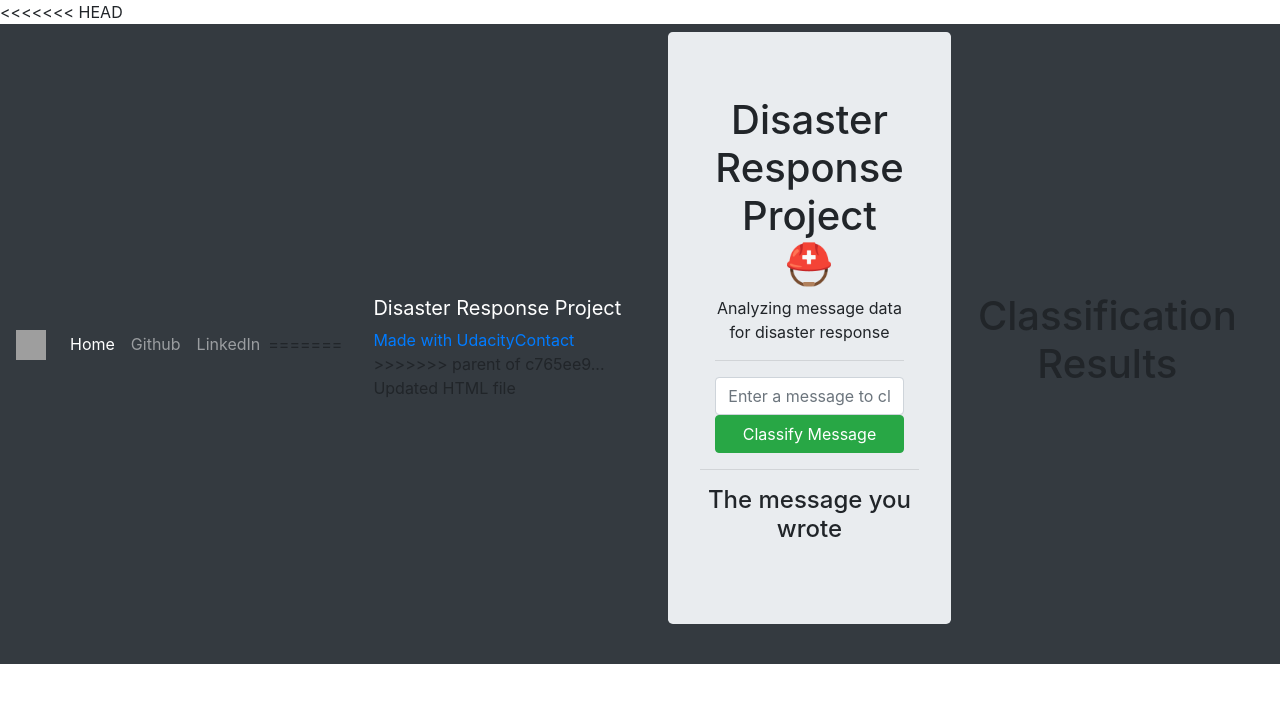
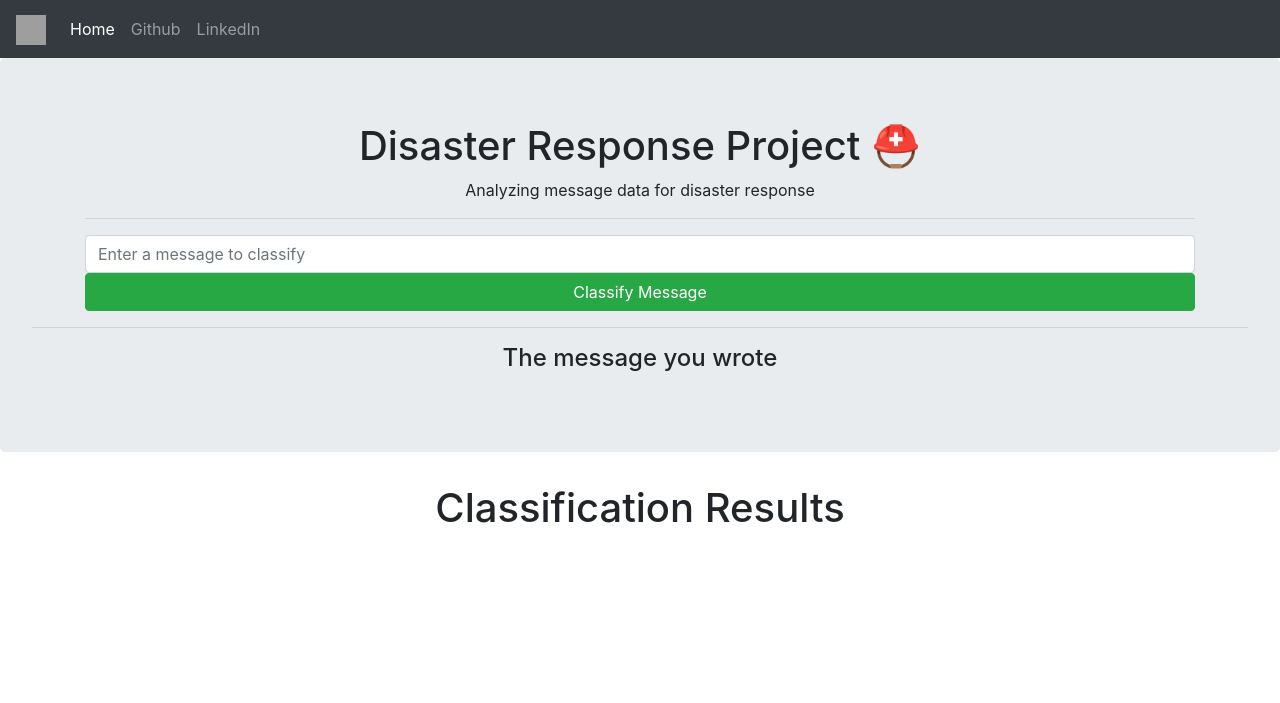
Before and after one commit to acrucetta/disaster_response_pipeline, a Flask app: template app/templates/go.html in a window 1280 px wide. Shown: the top 703 px of the page. Run offline with Flask 2, Linux system fonts and the light colour scheme; the template is opened without the code that fills it, so the values that code supplies are empty; parts of the project's set-up code (start-up, migrations or seed data) failed here and were passed over; some libraries are stand-ins or nearby versions; grey boxes are pictures that could not be loaded.

Commit message:
Solved merge conficts

```diff
--- a/app/run.py
+++ b/app/run.py
@@ -1,18 +1,17 @@
 import json
 import plotly
 import pandas as pd
-
+import nltk
 from nltk.stem import WordNetLemmatizer
 from nltk.tokenize import word_tokenize
-
 from flask import Flask
 from flask import render_template, request, jsonify
 from plotly.graph_objs import Bar
 from sklearn.externals import joblib
 from sqlalchemy import create_engine
-
 from sklearn.base import BaseEstimator, TransformerMixin
 import numpy as np
+
 nltk.download(['punkt', 'wordnet','stopwords','averaged_perceptron_tagger'])
 
 app = Flask(__name__)
@@ -56,7 +55,6 @@ model = joblib.load("../models/classifier.pkl")
 @app.route('/')
 @app.route('/index')
 def index():
-
     # extract data needed for visuals
     genre_counts = df.groupby('genre').count()['message']
     genre_names = list(genre_counts.index)
@@ -87,7 +85,7 @@ def index():
             'data': [
                     Bar(
                         y= category_sums.index,
-                        x=category_sums['count'],
+                        x= category_sums['count'],
                         orientation = 'h'
                     )
                 ],
@@ -100,8 +98,16 @@ def index():
                     'title':'Message Type'
                 }
             }
+        },
+        {
+            'data': [
+                Pie(
+                    labels=category_sums.index,
+                    values=category_sums['count'])
+            ]
         }
     ]
+
 
     # encode plotly graphs in JSON
     ids = ["graph-{}".format(i) for i, _ in enumerate(graphs)]
--- a/app/templates/master.html
+++ b/app/templates/master.html
@@ -13,7 +13,6 @@
 
 <body>
 
-<<<<<<< HEAD
 <nav class="navbar navbar-expand-lg navbar-dark bg-dark">
     <a class="navbar-brand" href="#">
         <img src="//images/noun_disaster_3239360.svg" width="30" height="30" alt="">
@@ -30,19 +29,6 @@
                 <a class="nav-link" href="https://www.linkedin.com/in/andres-crucetta/">LinkedIn</a>
             </li>
         </ul>
-=======
-<nav class="navbar navbar-inverse navbar-fixed-top">
-    <div class="container">
-        <div class="navbar-header">
-            <a class="navbar-brand" href="/">Disaster Response Project</a>
-        </div>
-        <div id="navbar" class="collapse navbar-collapse">
-            <ul class="nav navbar-nav">
-                <li><a href="https://www.udacity.com/">Made with Udacity</a></li>
-                <li><a href="https://github.com/">Contact</a></li>
-            </ul>
-        </div>
->>>>>>> parent of c765ee9... Updated HTML file
     </div>
 </nav>
 
--- a/data/process_data.py
+++ b/data/process_data.py
@@ -1,3 +1,5 @@
+#!/usr/bin/env python3
+
 import sys
 import pandas as pd
 from sqlalchemy import create_engine
```
